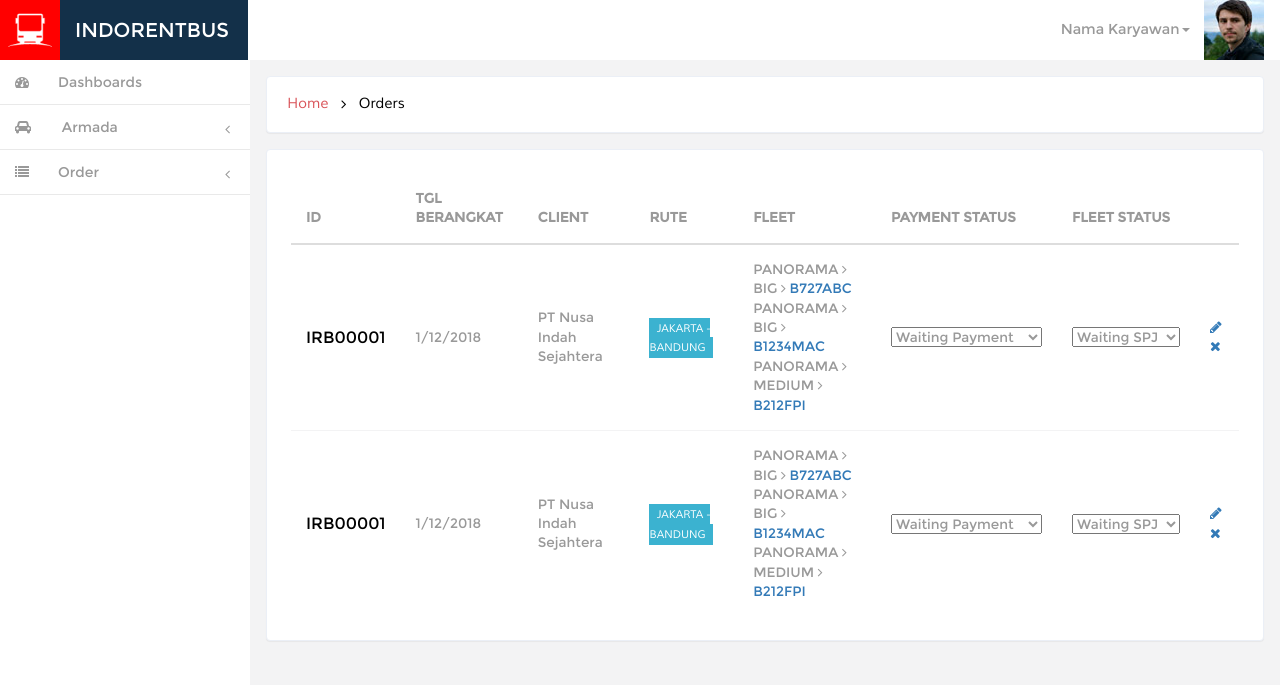
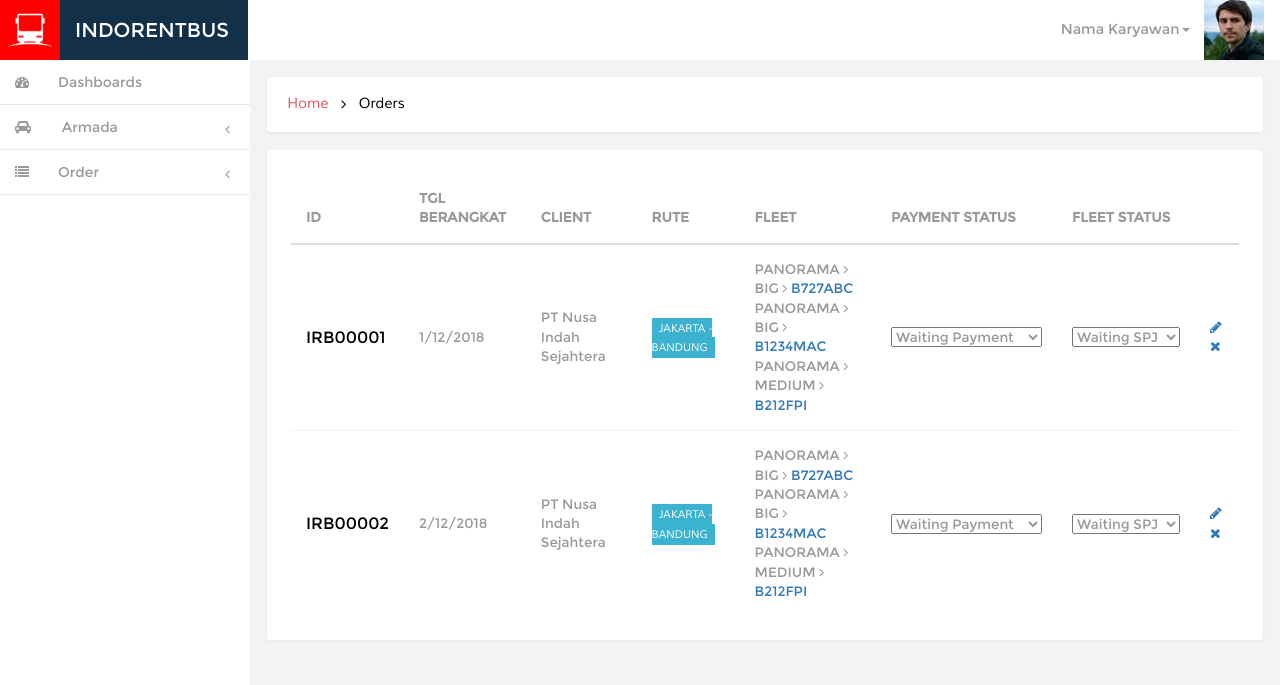
Before and after one commit to kemtol/indorentbus, a Jekyll site: the page built from laman/orders.html, in a window 1280 px wide. Shown: the top 685 px of the page. Built offline with Jekyll 4.4.1, drawn with Linux system fonts in a browser that asks for light colours; nearby versions of some CDN libraries; Markdown is read by kramdown in place of the engine named in the settings; comment, search, counter and statistics services are not loaded.

Commit message:
Update orders.html

```diff
--- a/laman/orders.html
+++ b/laman/orders.html
@@ -78,11 +78,11 @@ permalink: /orders/
 
 			<tr class="table-row">
 			    <td class="table-text">
-				<h6>IRB00001</h6>
+				<h6>IRB00002</h6>
 			    </td>
 
 			    <td class="march">
-			       1/12/2018
+			       2/12/2018
 			    </td>
 
 			    <td class="march">
```
